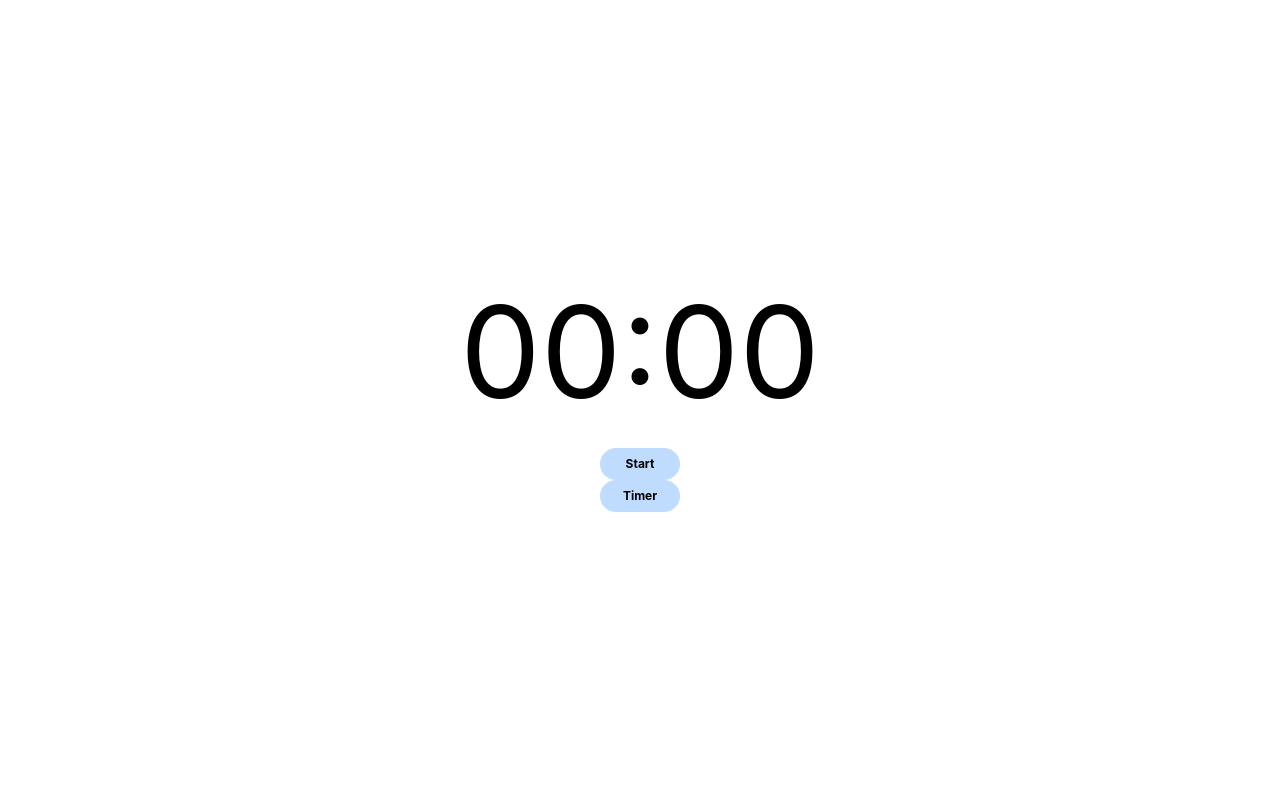
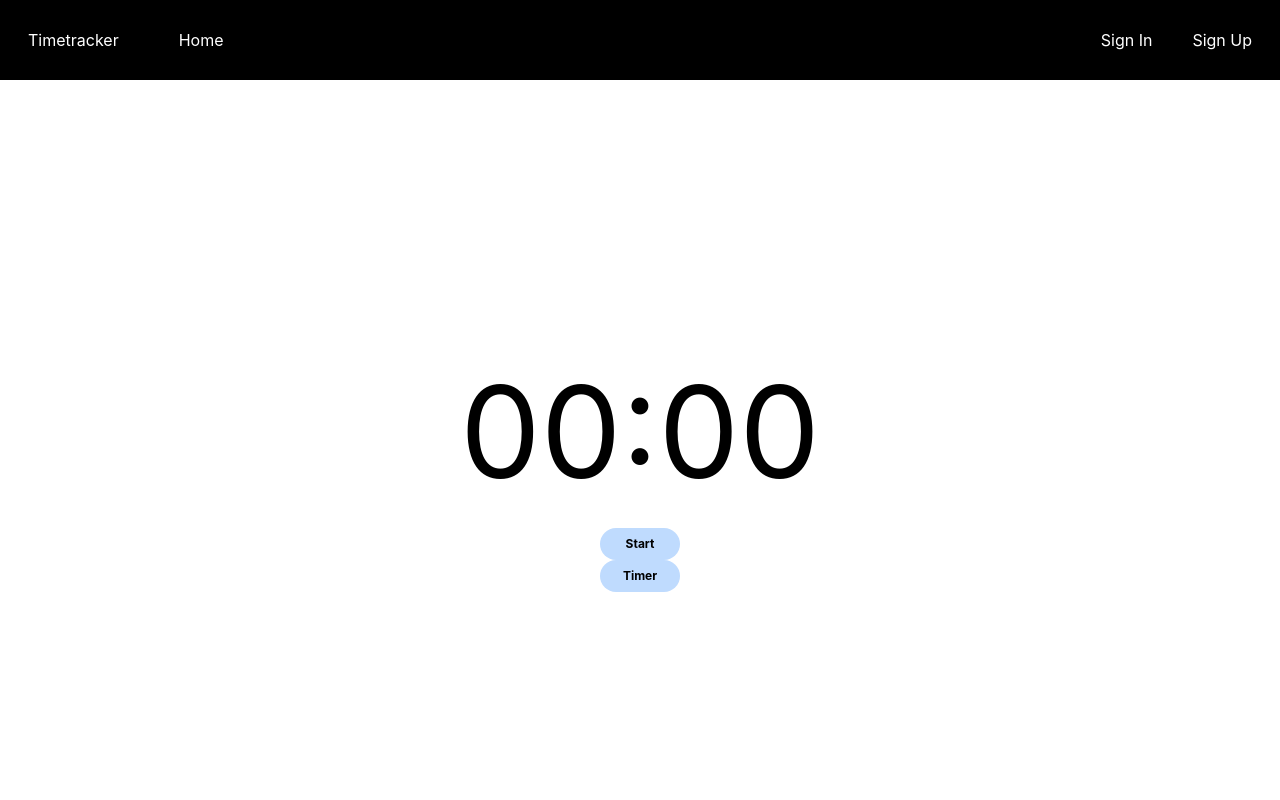
Before and after one commit to CipherSpell/timetracker, a Next.js app in the folder landing/: page / in a window 1280 px wide. Shown: the top 800 px of the page. Built offline with nearby package versions, Linux system fonts and the light colour scheme.

Commit message:
feat (landing): Created navbar and navbar links components

```diff
--- a/landing/src/app/layout.tsx
+++ b/landing/src/app/layout.tsx
@@ -1,6 +1,7 @@
 import type { Metadata } from 'next'
 import './globals.css'
 import Footer from '../components/Footer'
+import Navbar from '../components/navigation/Navbar'
 
 export const metadata: Metadata = {
   title: 'Create Next App',
@@ -15,6 +16,7 @@ export default function RootLayout({
   return (
     <html lang='en'>
       <body className={'container mx-auto'}>
+        <Navbar />
         <div>{children}</div>
         <Footer />
       </body>
--- /dev/null
+++ b/landing/src/components/navigation/NavLink.tsx
@@ -0,0 +1,17 @@
+import Link from 'next/link'
+import { ReactNode } from 'react'
+
+type NavProps = {
+  href: string
+  children?: ReactNode
+}
+
+const Navlink = ({ href, children }: NavProps) => {
+  return (
+    <Link className='mx-5 my-2 hover:underline' href={href}>
+      {children}
+    </Link>
+  )
+}
+
+export default Navlink
--- /dev/null
+++ b/landing/src/components/navigation/Navbar.tsx
@@ -0,0 +1,22 @@
+import text from '@/src/utils/text.json'
+import NavLink from './NavLink'
+
+const Navbar: React.FC = () => {
+  //TODO: Add conditional when user is logged in/logged out. Should likely do it via state and lifting state up or via context hook
+  return (
+    <div className='flex px-2 h-20 bg-black text-white items-center justify-between'>
+      <div className='flex items-center'>
+        <h1 className='flex h-fit items-center cursor-default select-none pr-10 pl-5'>
+          {text.timetracker}
+        </h1>
+        <NavLink href={'/'}>Home</NavLink>
+      </div>
+      <div className='flex justify-end items-center'>
+        <NavLink href='/login'>{text.sign_in}</NavLink>
+        <NavLink href='/register'>{text.sign_up}</NavLink>
+      </div>
+    </div>
+  )
+}
+
+export default Navbar
```
